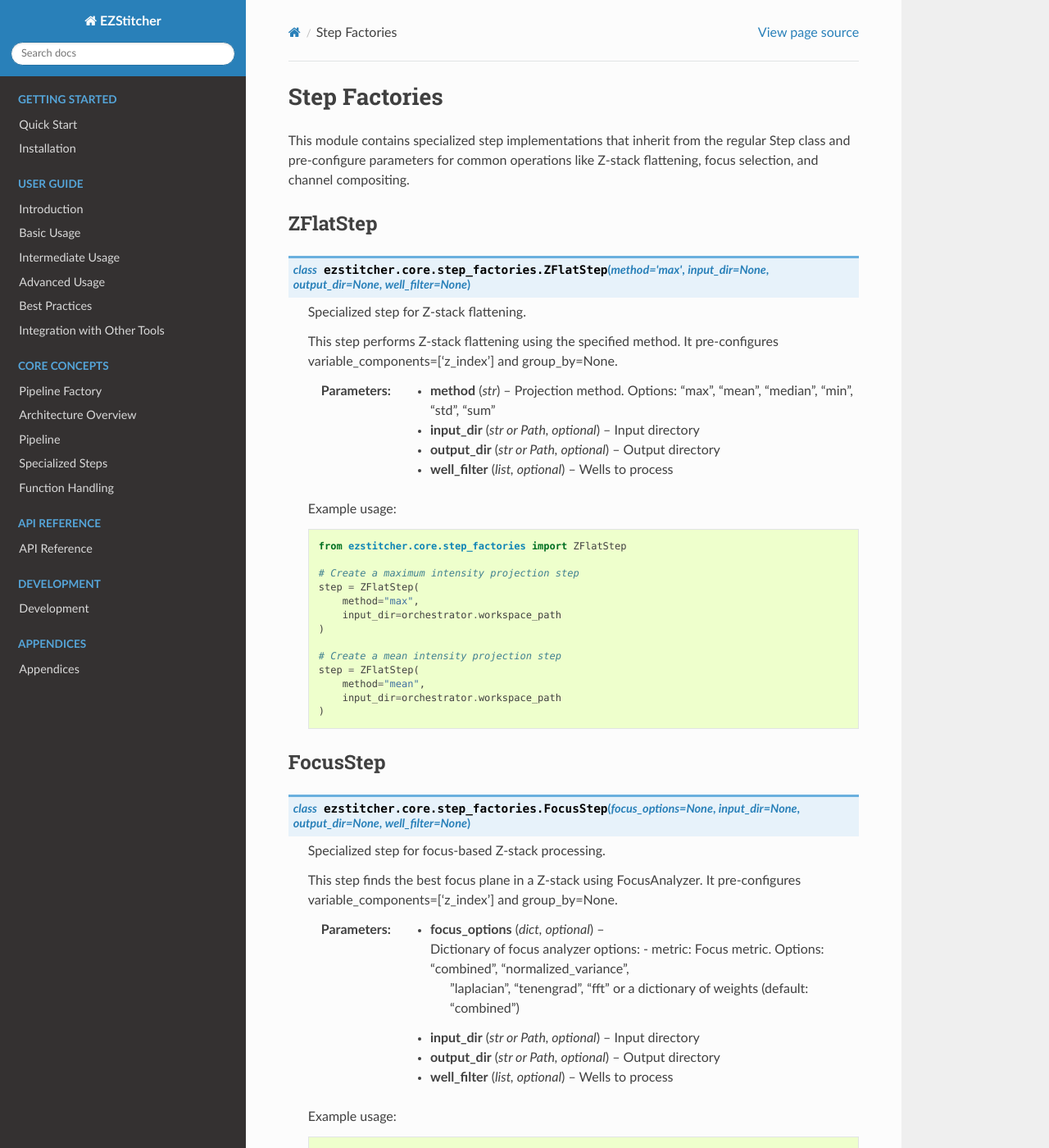
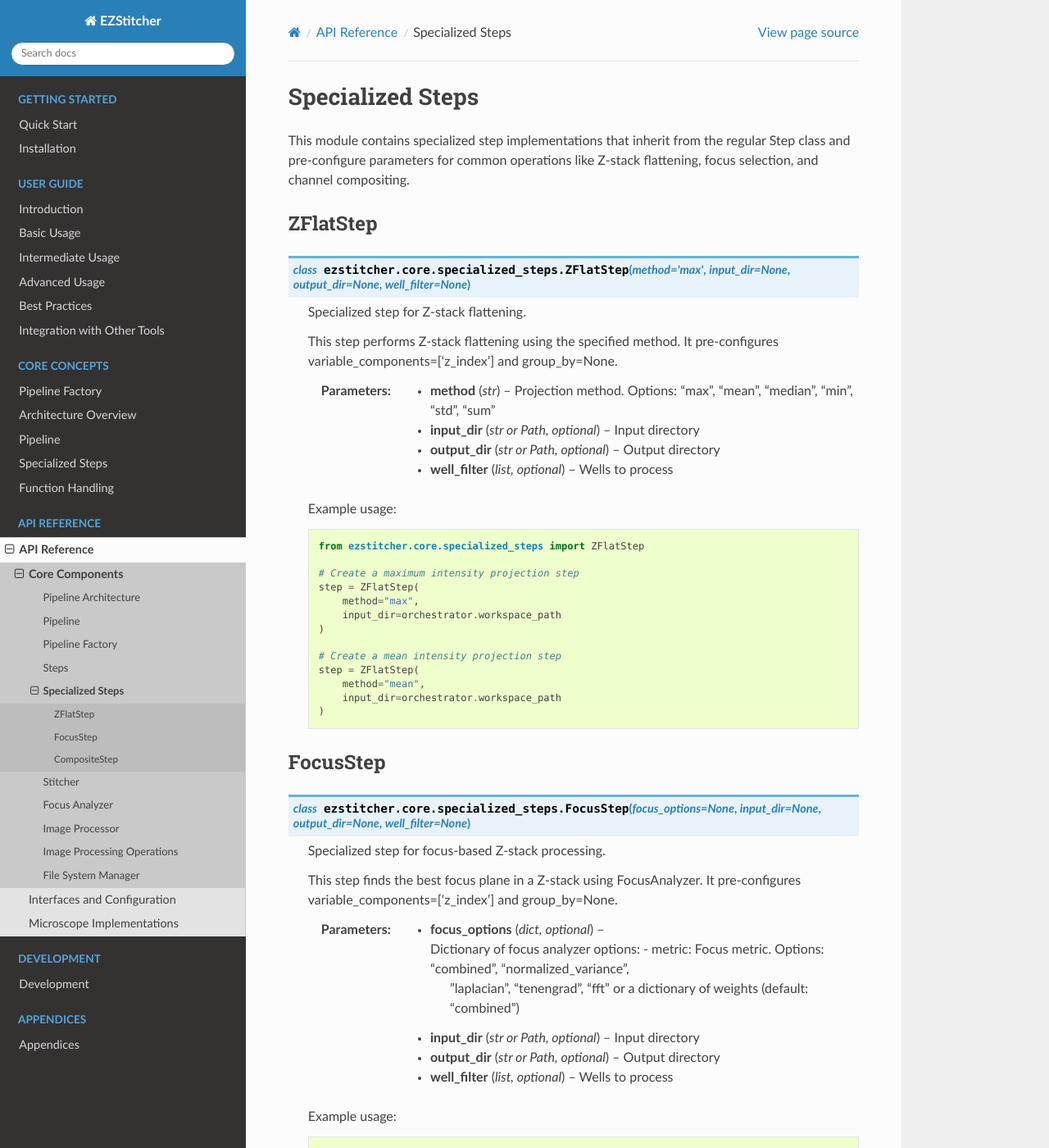
Before and after one commit to trissim/ezstitcher, a Sphinx documentation site: the page built from docs/source/api/specialized_steps.rst, in a window 1280 px wide and 1400 px high. Shown: the whole window at 82% size. Built offline with Sphinx 7.4.7 and the Read the Docs theme 3.1.0, drawn with Linux system fonts in a browser that asks for light colours; pages that are not in the unit, such as notebooks, are missing from menus; some of the changed text lies outside the part shown.

Commit message:
renaming docs specialized_steps too

```diff
--- a/docs/source/api/step_factories.rst
+++ b/docs/source/api/specialized_steps.rst
@@ -1,7 +1,7 @@
-Step Factories
-=============
+Specialized Steps
+===============
 
-.. module:: ezstitcher.core.step_factories
+.. module:: ezstitcher.core.specialized_steps
 
 This module contains specialized step implementations that inherit from the regular Step class
 and pre-configure parameters for common operations like Z-stack flattening, focus selection,
@@ -30,7 +30,7 @@
 
    .. code-block:: python
 
-      from ezstitcher.core.step_factories import ZFlatStep
+      from ezstitcher.core.specialized_steps import ZFlatStep
 
       # Create a maximum intensity projection step
       step = ZFlatStep(
@@ -69,7 +69,7 @@
 
    .. code-block:: python
 
-      from ezstitcher.core.step_factories import FocusStep
+      from ezstitcher.core.specialized_steps import FocusStep
 
       # Create a best focus step with default metric (combined)
       step = FocusStep(
@@ -111,7 +111,7 @@
 
    .. code-block:: python
 
-      from ezstitcher.core.step_factories import CompositeStep
+      from ezstitcher.core.specialized_steps import CompositeStep
 
       # Create a composite step with equal weights
       step = CompositeStep(
```
